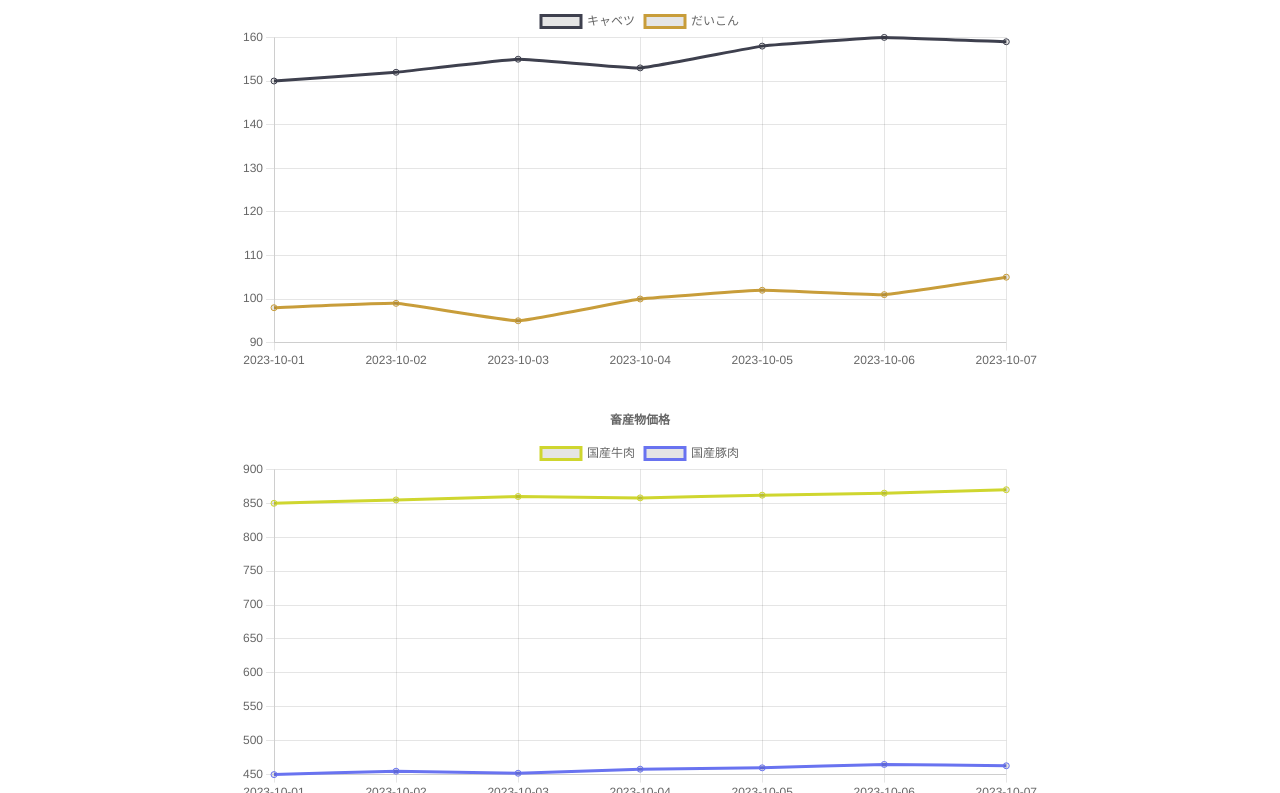
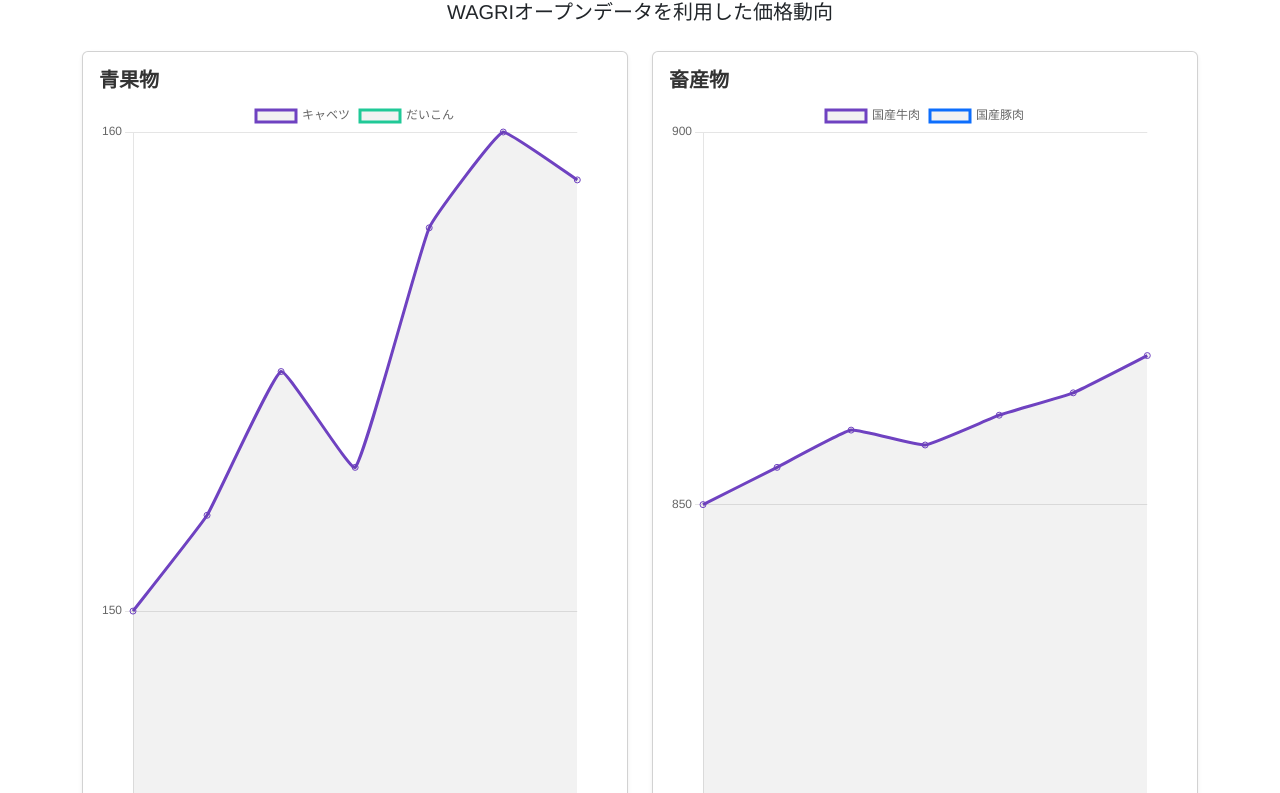
Before and after one commit to NobukiSawada/YasYas, a plain HTML site: page index.html in a window 1280 px wide. Shown: the part 139-932 px from the top of the page. Drawn offline with nearby package versions, Linux system fonts and the light colour scheme.

Commit message:
Enhance-UI-UX

```diff
--- a/css/style.css
+++ b/css/style.css
@@ -1,14 +1,20 @@
 body {
-    font-family: sans-serif;
-    margin: 2em;
+    font-family: 'Helvetica Neue', 'Hiragino Kaku Gothic ProN', 'Meiryo', sans-serif;
 }
 
-h1 {
-    text-align: center;
+.card {
+    transition: transform 0.2s ease-in-out;
 }
 
-.chart-container {
-    width: 80%;
-    max-width: 800px;
-    margin: 2em auto;
+.card:hover {
+    transform: translateY(-5px);
 }
+
+.card-title {
+    color: #333;
+    font-weight: bold;
+}
+
+footer {
+    font-size: 0.9em;
+}
--- a/index.html
+++ b/index.html
@@ -3,18 +3,72 @@
 <head>
     <meta charset="UTF-8">
     <meta name="viewport" content="width=device-width, initial-scale=1.0">
-    <title>農産物価格推移</title>
+    <title>農産物価格推移ダッシュボード</title>
+    <!-- Bootstrap CSS -->
+    <link href="https://cdn.jsdelivr.net/npm/bootstrap@5.3.0/dist/css/bootstrap.min.css" rel="stylesheet">
     <link rel="stylesheet" href="css/style.css">
 </head>
 <body>
-    <h1>農産物価格推移</h1>
-    <div class="chart-container">
-        <canvas id="vegetable-chart"></canvas>
-    </div>
-    <div class="chart-container">
-        <canvas id="meat-chart"></canvas>
-    </div>
+
+    <!-- Navigation Bar -->
+    <nav class="navbar navbar-expand-lg navbar-dark bg-dark">
+        <div class="container-fluid">
+            <a class="navbar-brand" href="#">YasYas Market Watch</a>
+        </div>
+    </nav>
+
+    <!-- Main Content -->
+    <main class="container mt-4">
+        <div class="text-center mb-4">
+            <h1>農産物価格推移ダッシュボード</h1>
+            <p class="lead">WAGRIオープンデータを利用した価格動向</p>
+        </div>
+
+        <!-- Loading Spinner -->
+        <div id="loading" class="text-center mt-5">
+            <div class="spinner-border text-primary" role="status">
+                <span class="visually-hidden">Loading...</span>
+            </div>
+            <p>データを読み込んでいます...</p>
+        </div>
+
+        <!-- Charts (initially hidden) -->
+        <div id="charts-container" class="row d-none">
+            <div class="col-lg-6 mb-4">
+                <div class="card shadow-sm">
+                    <div class="card-body">
+                        <h5 class="card-title">青果物</h5>
+                        <canvas id="vegetable-chart"></canvas>
+                    </div>
+                </div>
+            </div>
+            <div class="col-lg-6 mb-4">
+                <div class="card shadow-sm">
+                    <div class="card-body">
+                        <h5 class="card-title">畜産物</h5>
+                        <canvas id="meat-chart"></canvas>
+                    </div>
+                </div>
+            </div>
+        </div>
+
+        <!-- Error Message Area -->
+        <div id="error-message" class="alert alert-danger d-none" role="alert">
+            データの読み込みに失敗しました。時間をおいて再度お試しください。
+        </div>
+
+    </main>
+
+    <!-- Footer -->
+    <footer class="bg-dark text-white text-center p-3 mt-5">
+        <p class="mb-0">&copy; 2024 YasYas Market Watch. All Rights Reserved.</p>
+    </footer>
+
+    <!-- Bootstrap JS -->
+    <script src="https://cdn.jsdelivr.net/npm/bootstrap@5.3.0/dist/js/bootstrap.bundle.min.js"></script>
+    <!-- Chart.js -->
     <script src="https://cdn.jsdelivr.net/npm/chart.js"></script>
+    <!-- Custom JS -->
     <script src="js/main.js" defer></script>
 </body>
 </html>
--- a/js/main.js
+++ b/js/main.js
@@ -1,47 +1,97 @@
 document.addEventListener('DOMContentLoaded', () => {
+    const loadingEl = document.getElementById('loading');
+    const chartsContainerEl = document.getElementById('charts-container');
+    const errorEl = document.getElementById('error-message');
+
+    // Show loading spinner
+    loadingEl.classList.remove('d-none');
+    chartsContainerEl.classList.add('d-none');
+    errorEl.classList.add('d-none');
+
     fetch('data/prices.json')
-        .then(response => response.json())
+        .then(response => {
+            if (!response.ok) {
+                throw new Error('Network response was not ok');
+            }
+            return response.json();
+        })
         .then(data => {
+            // Hide loading spinner and show charts
+            loadingEl.classList.add('d-none');
+            chartsContainerEl.classList.remove('d-none');
+
             const vegetableData = {};
             const meatData = {};
 
+            // Define item categories
+            const vegetableItems = ['キャベツ', 'だいこん']; // Example items
+            const meatItems = ['国産牛肉', '国産豚肉']; // Example items
+
             for (const key in data) {
-                if (['キャベツ', 'だいこん'].includes(key)) {
+                if (vegetableItems.includes(key)) {
                     vegetableData[key] = data[key];
-                } else if (['国産牛肉', '国産豚肉'].includes(key)) {
+                } else if (meatItems.includes(key)) {
                     meatData[key] = data[key];
                 }
             }
 
-            createChart('vegetable-chart', '青果物価格', vegetableData);
-            createChart('meat-chart', '畜産物価格', meatData);
+            if (Object.keys(vegetableData).length > 0) {
+                createChart('vegetable-chart', '青果物価格', vegetableData);
+            }
+            if (Object.keys(meatData).length > 0) {
+                createChart('meat-chart', '畜産物価格', meatData);
+            }
         })
-        .catch(error => console.error('Error fetching data:', error));
+        .catch(error => {
+            console.error('Error fetching or parsing data:', error);
+            // Hide loading spinner and show error message
+            loadingEl.classList.add('d-none');
+            errorEl.classList.remove('d-none');
+        });
 });
 
-function createChart(canvasId, label, data) {
+function createChart(canvasId, chartLabel, data) {
     const ctx = document.getElementById(canvasId).getContext('2d');
+
     const datasets = Object.keys(data).map(key => {
         return {
             label: key,
             data: data[key].prices,
             borderColor: getRandomColor(),
-            tension: 0.1
+            backgroundColor: 'rgba(0, 0, 0, 0.05)',
+            tension: 0.1,
+            fill: true
         };
     });
+
+    // Use the labels from the first dataset as representative
+    const labels = data[Object.keys(data)[0]]?.labels || [];
 
     new Chart(ctx, {
         type: 'line',
         data: {
-            labels: data[Object.keys(data)[0]].labels,
+            labels: labels,
             datasets: datasets
         },
         options: {
             responsive: true,
+            maintainAspectRatio: false,
             plugins: {
+                legend: {
+                    position: 'top',
+                },
                 title: {
-                    display: true,
-                    text: label
+                    display: false, // The card title serves as the chart title
+                }
+            },
+            scales: {
+                x: {
+                    grid: {
+                        display: false
+                    }
+                },
+                y: {
+                    beginAtZero: false
                 }
             }
         }
@@ -49,10 +99,10 @@ function createChart(canvasId, label, data) {
 }
 
 function getRandomColor() {
-    const letters = '0123456789ABCDEF';
-    let color = '#';
-    for (let i = 0; i < 6; i++) {
-        color += letters[Math.floor(Math.random() * 16)];
-    }
-    return color;
+    const colors = [
+        '#0d6efd', '#6610f2', '#6f42c1', '#d63384',
+        '#dc3545', '#fd7e14', '#ffc107', '#198754',
+        '#20c997', '#0dcaf0'
+    ];
+    return colors[Math.floor(Math.random() * colors.length)];
 }
```
